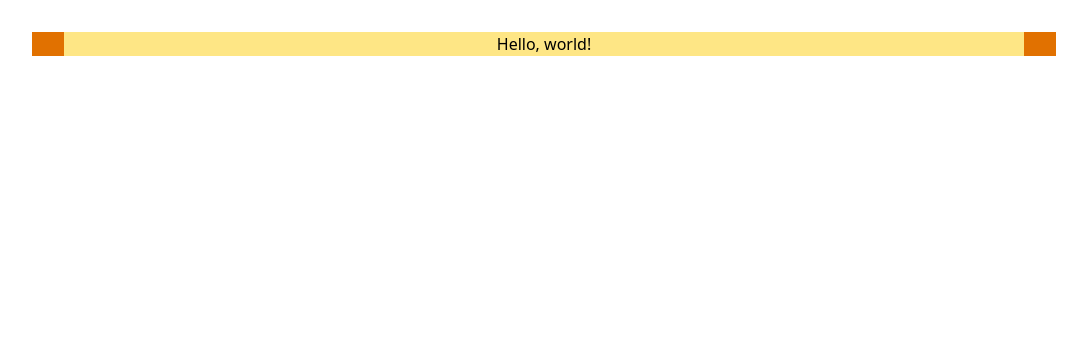
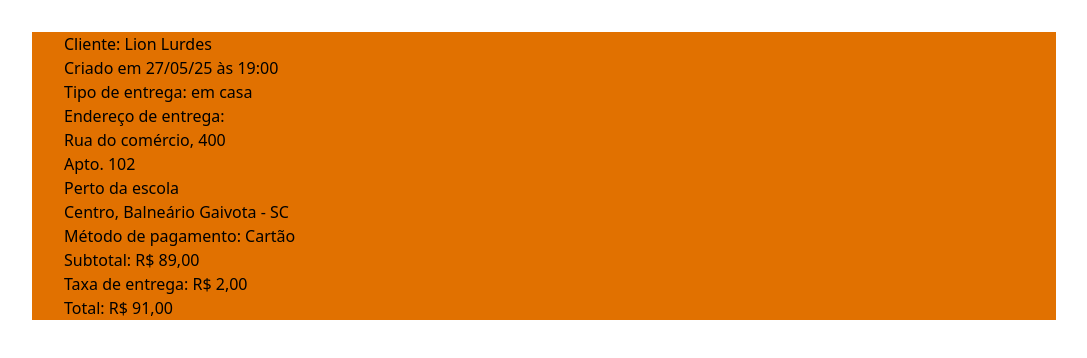
Before and after one commit to swtz/geladinha-delivery, a React (Vite) app: page / in a window 1280 px wide. Shown: the top 358 px of the page, without its empty margins (96-1183 px from the left). Built offline with nearby package versions, Linux system fonts and the light colour scheme.

Commit message:
Initilized the DeliveryCard component.

```diff
--- a/src/App.tsx
+++ b/src/App.tsx
@@ -1,11 +1,11 @@
-import clsx from "clsx";
 import "./styles/global.css";
 import { Container } from "./components/Container";
+import { DeliveryCard } from "./components/DeliveryCard";
 
 export default function App() {
   return (
     <Container>
-      <h1 className={clsx("text-center bg-amber-200")}>Hello, world!</h1>
+      <DeliveryCard />
     </Container>
   );
 }
--- /dev/null
+++ b/src/components/DeliveryCard/index.tsx
@@ -0,0 +1,22 @@
+export function DeliveryCard() {
+  return (
+    <div>
+      <h2>Cliente: Lion Lurdes</h2>
+      <span>Criado em 27/05/25 às 19:00</span>
+      <p>Tipo de entrega: em casa</p>
+      <div>
+        <h3>Endereço de entrega:</h3>
+        <ul>
+          <li>Rua do comércio, 400</li>
+          <li>Apto. 102</li>
+          <li>Perto da escola</li>
+          <li>Centro, Balneário Gaivota - SC</li>
+        </ul>
+      </div>
+      <p>Método de pagamento: Cartão</p>
+      <p>Subtotal: R$ 89,00</p>
+      <p>Taxa de entrega: R$ 2,00</p>
+      <p>Total: R$ 91,00</p>
+    </div>
+  );
+}
```
